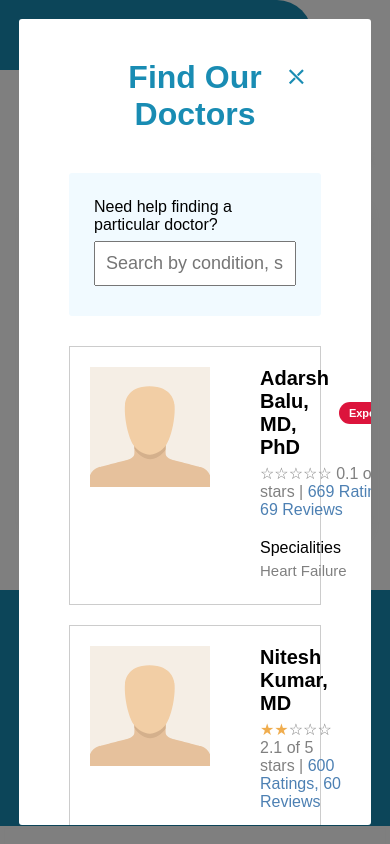
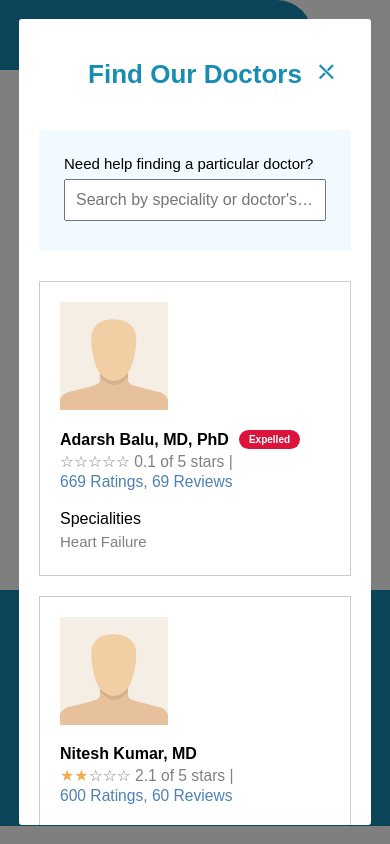
Before and after one commit to ExplorInfinity/Livelong-Clinic, a React (Vite) app: page / in a window 390 px wide. Both pictures are taken after a click on the button "Find Doctors". Shown: the top 844 px of the page. Built offline with nearby package versions, Linux system fonts and the light colour scheme.

Commit message:
Responsive Design Completed

```diff
--- a/src/app/features/findDoctor/doctorCard/doctorCard.tsx
+++ b/src/app/features/findDoctor/doctorCard/doctorCard.tsx
@@ -40,15 +40,15 @@ export default function DoctorCard({
                         {starTypes[0].repeat(starsToShow)}
                     </span>
                     {starTypes[1].repeat(5 - starsToShow)} {rating} of 5 stars | {" "}
-                    <span>{totalRatings} Ratings, {totalReviews} Reviews</span>
+                    <span className={styles.reviews}>{totalRatings} Ratings, {totalReviews} Reviews</span>
                 </p>
 
-                <p className={styles.specialities}>
+                <div className={styles.specialities}>
                     Specialities
                     <ul>{ ...specialitiesList }</ul>
-                </p>
+                </div>
+            </div>
 
-            </div>
         </div>
     );
 }
--- a/src/app/features/findDoctor/doctorCard/style.module.css
+++ b/src/app/features/findDoctor/doctorCard/style.module.css
@@ -5,21 +5,22 @@
     font-size: 18px;
     font-family: Arial, Helvetica, sans-serif;
     display: flex;
+    flex-direction: column;
     align-items: start;
+    gap: 20px;
 }
 
 .doctorCard img {
-    width: 120px;
-    margin-right: 50px;
+    width: 40%;
+    max-width: 120px;
 }
 
 .details {
     font-family: Arial, Helvetica, sans-serif;
-    font-size: 18px;
 }
 
 .name {
-    font-size: 20px;
+    font-size: clamp(16px, 4vw, 20px);
     font-weight: bold;
     margin-bottom: 5px;
     display: flex;
@@ -50,11 +51,13 @@
 
 .rating {
     color: gray;
-    font-size: 16px;
+    font-size: clamp(14px, 4vw, 16px);
+    line-height: clamp(16px, 4vw, 18px);
 }
 
 .rating .ratingStars {
     color: #F0AD4E;
+    font-size: clamp(16px, 4vw, 18px);
 }
 
 .rating span {
@@ -69,3 +72,20 @@
     padding: 5px 10px;
     margin: 0 10px;
 }
+
+@media (max-width: 660px) {
+
+    .rating {
+        margin-top: 5px;
+    }
+
+    .reviews {
+        display: block;
+        margin-top: 4px;
+    }
+
+    .name .expelled {
+        font-size: 10px;
+        padding: 4px 10px;
+    }
+}
--- a/src/app/features/findDoctor/findDoctor.tsx
+++ b/src/app/features/findDoctor/findDoctor.tsx
@@ -45,7 +45,7 @@ export default function FindDoctor({ forwardRef } : FindDoctorProps): JSX.Elemen
             <div className={styles.inputContainer}>
                 <label>
                     Need help finding a particular doctor?
-                    <input ref={inputRef} onInput={handleInputChange} type="text" placeholder="Search by condition, speciality or doctor's name" />
+                    <input ref={inputRef} onInput={handleInputChange} type="text" placeholder="Search by speciality or doctor's name" />
                 </label>
             </div>
 
--- a/src/app/features/findDoctor/style.module.css
+++ b/src/app/features/findDoctor/style.module.css
@@ -8,7 +8,7 @@
     border-radius: 3px;
     border: none;
     font-family: Arial, Helvetica, sans-serif;
-    padding: 30px 50px;
+    padding: 30px clamp(20px, 2vw, 50px);
 }
 
 .main_section:focus, .main_section[open]:focus {
@@ -24,6 +24,7 @@
     color: var(--clr-primary-900);
     margin-top: 10px;
     margin-bottom: 40px;
+    font-size: clamp(26px, 5vw, 30px);
 }
 
 .inputContainer {
@@ -31,30 +32,30 @@
     background-color: #F1FAFF;;
     padding: 25px;
     border-radius: 3px;
+    font-size: clamp(15px, 3vw, 17px);
 }
 
 .inputContainer input[type="text"] {
     display: block;
     width: 100%;
-    font-size: 18px;
+    font-size: clamp(16px, 3vw, 18px);
     margin: 5px 0;
     margin-top: 7px;
     padding: 10px;
+    text-overflow: ellipsis;
 }
 
 .results {
     margin: 30px 0;
-    display: flex;
-    flex-direction: column;
+    display: grid;
+    grid-template-columns: repeat(auto-fit, minmax(450px, 1fr));
     gap: 20px;
 }
 
 .closeBtn {
     position: absolute;
-    top: 0;
-    right: 0;
-    margin-block: 40px;
-    margin-inline: 50px;
+    top: clamp(10px, 9vw, 40px);
+    right: clamp(20px, 5vw, 30px);
     border: none;
     padding: 7px 12px;
     font-size: 20px;
@@ -66,3 +67,13 @@
     width: 50px;
     border-radius: 3px;
 }
+
+.closeBtn:hover, .closeBtn:active {
+    background-color: hsl(from var(--clr-primary-900) h s l / 0.1);
+}
+
+@media (max-width: 500px) {
+    .results {
+        grid-template-columns: auto;
+    }
+}
--- a/src/app/home/sections/featureGrid/style.module.css
+++ b/src/app/home/sections/featureGrid/style.module.css
@@ -6,6 +6,6 @@
 
 @media (max-width: 630px) {
     .grid {
-        grid-template-columns: 1fr;
+        grid-template-columns: auto;
     }
 }
```
